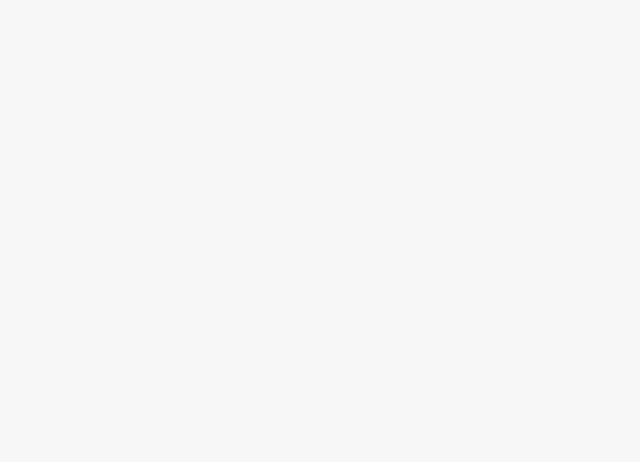
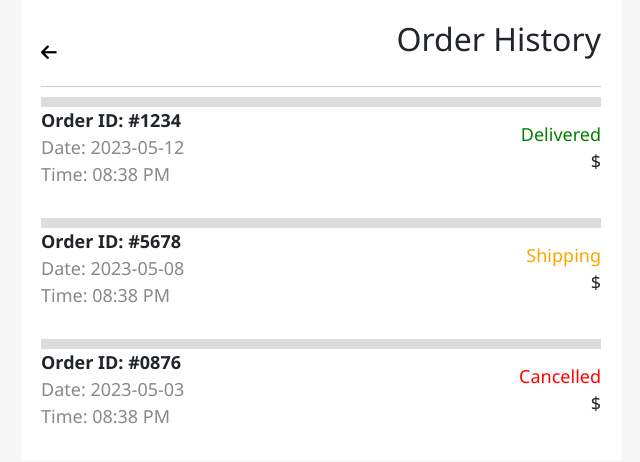
Before and after one commit to Zynad/Grupp2-aspnet2-frontend, a React (Create React App) app: page /orderhistory in a window 1280 px wide. Before the commit this address had no page. Shown: the top 462 px of the page, without its empty margins (319-959 px from the left). Built offline with nearby package versions, Linux system fonts and the light colour scheme.

Commit message:
Order history slide

```diff
--- a/src/App.js
+++ b/src/App.js
@@ -36,6 +36,7 @@ import ShoppingCartProvider from "./contexts/ShoppingCartProvider";
 import Checkout from "./components/views/shoppingCart/Checkout";
 import OrderConfirmationPage from "./components/views/oderResult/OrderConfirmationPage";
 import OrderDeclinedPage from "./components/views/oderResult/OrderDeclined";
+import OrderHistory from "./components/views/user/profile/OrderHistory";
 
 function App() {
   return (
@@ -77,6 +78,8 @@ function App() {
                       <Route path="/addadress" element={<AddNewAdress />} />
                       <Route path="/address" element={<Address />} />
                       <Route path="/editaddress" element={<EditAddress />} />
+                      <Route path="/orderhistory" element={<OrderHistory />} />
+
                       <Route
                         path="/paymentmethod"
                         element={<PaymentMethod />}
--- a/src/components/views/oderResult/OrderDeclined.jsx
+++ b/src/components/views/oderResult/OrderDeclined.jsx
@@ -7,6 +7,7 @@ import Home from '../home/Home';
 const OrderDeclinedPage = () => {
     const [showDeclined, setShowDeclined] = useState(true);
     const [isRefreshing, setIsRefreshing] = useState(false);
+    const [isLoading, setIsLoading] = useState(true);
     const navigate = useNavigate();
 
     const handleTryAgain = () => {
@@ -23,7 +24,17 @@ const OrderDeclinedPage = () => {
             //window.location.reload();
           }, 1000); // Delay reloading for 1 second
         }
-      }, [isRefreshing]);
+      }, [isRefreshing, navigate]);
+
+      useEffect (() =>{
+        const timer = setTimeout(() =>{
+            setIsLoading(false);
+        }, 2000);
+
+        return () => {
+            clearTimeout(timer);
+        };
+    },[]);
 
     return (
         <>
@@ -39,8 +50,8 @@ const OrderDeclinedPage = () => {
             </div>
         </div>
     )}
-    {isRefreshing && <div>Loading...</div>}
-    {!showDeclined && !isRefreshing && <Home/>}
+    {isLoading && <div>Loading...</div>}
+    {!showDeclined && !isRefreshing && !isLoading && <Home/>}
     </>
     );
 };
--- a/src/components/views/oderResult/OrderResult.css
+++ b/src/components/views/oderResult/OrderResult.css
@@ -12,8 +12,10 @@
 .btn-container{
     display: flex;
     flex-direction: column;
+    align-items: center;
     justify-content: center;
     margin-top: 20px;
+    text-align: center;
 }
 .btn-container button,
 .button-container a {
@@ -31,6 +33,8 @@
     text-decoration: none;
     margin-top: 8px;
     font-size: 10px;
+    /* display: flex;
+    justify-content: center; */
 }
 .button {
     background-color: black;
--- /dev/null
+++ b/src/components/views/user/profile/OrderHistory.jsx
@@ -0,0 +1,46 @@
+import React from 'react';
+import { Link, NavLink} from 'react-router-dom';
+import './orderHistory.css'; // Import the local CSS file
+
+const OrderHistory = () => {
+  // Sample order history data
+  const orders = [
+    { id: 1, orderNumber: '#1234', date: '2023-05-12', status: 'Delivered' },
+    { id: 2, orderNumber: '#5678', date: '2023-05-08', status: 'Shipping' },
+    { id: 3, orderNumber: '#0876',date: '2023-05-03', status: 'Cancelled' },
+  ];
+
+  return (
+      <div className="order-history-container">
+        <div className="top-bar">
+          <Link to="/profile" className="go-back-link">
+            <i className="fas fa-arrow-left"></i>
+          </Link>
+          <h2 className="order-history-heading">Order History</h2>
+        </div>
+        <div className="order-list">
+          {orders.map(order => (
+            <div key={order.id} className="order-item">
+              <div className="order-info">
+                <div className="order-details">
+                  <div className="order-id">Order ID: {order.orderNumber}</div>
+                  <div className="order-date-time">
+                    Date: {order.date}
+                  </div>
+                  <div className="order-date-time">
+                    Time: {new Date().toLocaleTimeString([], { hour: '2-digit', minute: '2-digit' })}
+                  </div>
+                </div>
+                <div className="order-status-price">
+                  <div className={`order-status ${order.status.toLowerCase()}`}>{order.status}</div>
+                  <div className="order-price">${order.price}</div>
+                </div>
+              </div>
+            </div>
+          ))}
+        </div>
+      </div>
+    );
+  };
+
+  export default OrderHistory;
--- a/src/components/views/user/profile/Profile.jsx
+++ b/src/components/views/user/profile/Profile.jsx
@@ -1,4 +1,5 @@
 import "./profile.css"
+import React from "react";
 import Navigation from "../../../partials/navigation/Navigation";
 import { useContext, useState, useEffect } from "react";
 import { NavLink, Navigate } from "react-router-dom";
@@ -49,12 +50,14 @@ const Profile = () => {
 
          <div className="row profile-content">
          <hr className="mt-5"/>
-            <div className="col">
+            <NavLink className="col" to="/orderHistory">
             <i className="fa-sharp fa-regular fa-bag-shopping profile-icon"></i>
             <span className="profile-text">Order history</span>
-            </div>
+            </NavLink>
             <div className="col profile-arrow">
+            <NavLink className="nav-standard" to="/orderHistory">
             <i className="fa-light fa-chevron-right"></i>
+            </NavLink>
             </div>
         <hr className="mb-4 mt-4"/>
          </div>
--- /dev/null
+++ b/src/components/views/user/profile/orderHistory.css
@@ -0,0 +1,108 @@
+.order-history-container {
+    max-width: 600px;
+    margin: 0 auto;
+    padding: 20px;
+    /* top: 0px;
+    left: 0px;
+    width: 375px;
+    height: 812px; */
+    /* UI Properties */
+    background: #FFFFFF;
+    /* background: var(--unnamed-color-ffffff) 0% 0% no-repeat padding-box; */
+    /* background: #FFFFFF 0% 0% no-repeat padding-box;
+    opacity: 1; */
+  }
+  .top-bar{
+    display: flex;
+    justify-content: space-between;
+    align-items: center;
+    margin-bottom: 20px;
+  }
+  .order-history-heading{
+    text-align: center;
+  }
+
+  .order-list {
+    margin-top: 20px; /* Add margin-top for spacing between the top bar and the order list */
+    border-top: 1px solid #ccc; /* Add a line at the top of the order list */
+  }
+
+  .order-item {
+    padding: 10px 0; /* Add space between each order item */
+    background-color: white; /* Set a grey background color */
+
+  }
+  .order-item:not(:last-child) {
+    margin-bottom: 10px; /* Add margin-bottom to create space between each order item */
+  }
+  .order-item::before {
+    content: "";
+    display: block;
+    height: 10px; /* Adjust the height of the space */
+    background-color: #ddd; /* Set the grey color for the space */
+  }
+
+  .order-info{
+    display: flex;
+    justify-content: space-between;
+    align-items: center;
+  }
+
+  .order-details {
+    display: flex;
+    flex-direction: column;
+    /* justify-content: space-between;
+    align-items: center; */
+  }
+  .order-id{
+    font-weight: bold;
+  }
+
+  .order-date {
+    font-weight: bold;
+  }
+  .order-date-time{
+    color: #888;
+  }
+  .order-status {
+    color: #888;
+  }
+
+/* Styles for different order statuses */
+.order-status.shipping {
+  color: orange;
+}
+
+.order-status.delivered {
+  color: green;
+}
+
+.order-status.cancelled {
+  color: red;
+}
+.order-status-price{
+  display: flex;
+  flex-direction: column;
+  align-items: flex-end;
+}
+
+  .go-back-link {
+    display: flex;
+    align-items: center;
+    margin-top: 20px; /* Add margin-top for spacing between the order list and the link */
+    text-align: center;
+    text-decoration: none; /* Remove underline */
+    color: black; /* Set the color of the link */
+  }
+
+  .go-back-link i {
+    margin-right: 5px;
+  }
+  .profile-arrow-left {
+    text-align: left;
+  }
+
+  .profile-arrow-left i {
+    margin-right: 5px; /* Adjust the margin as needed */
+    color: black;
+  }
```
